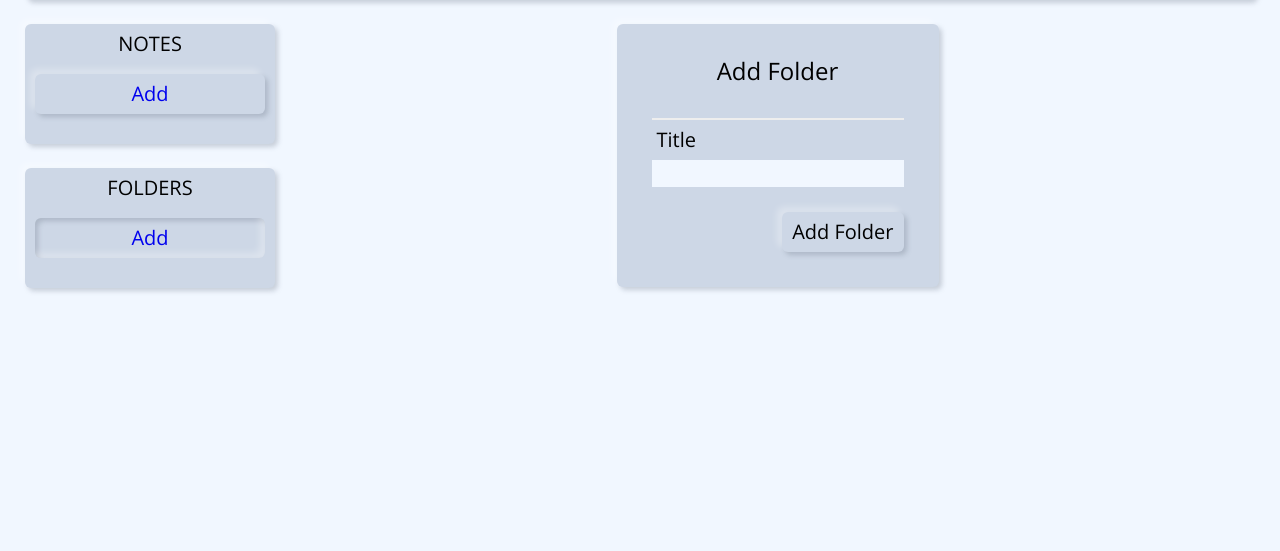
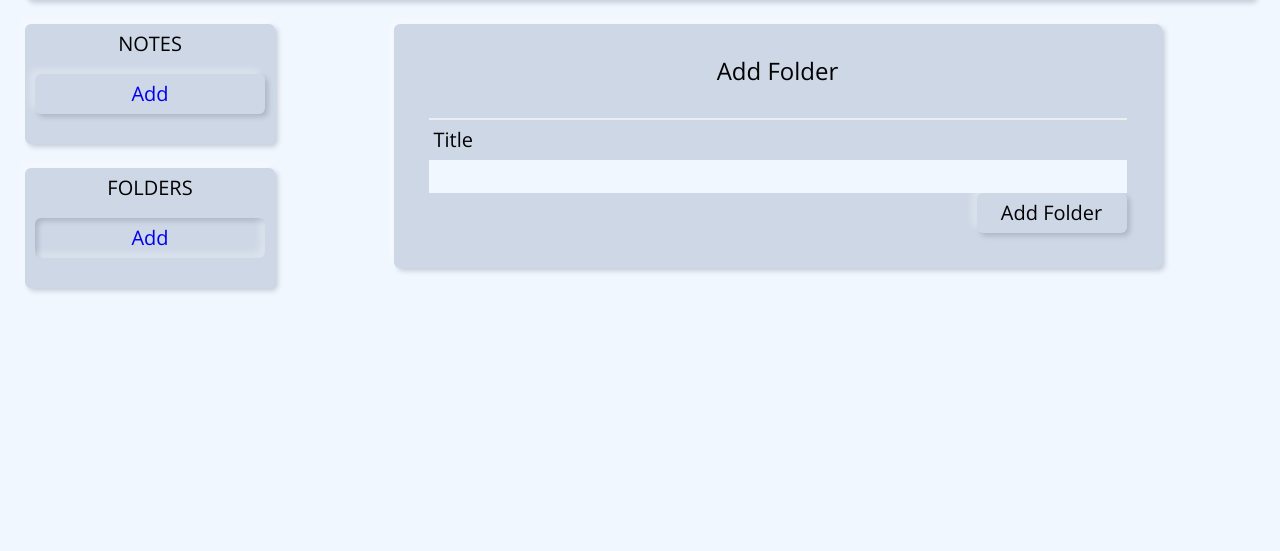
Before and after one commit to nero1933/WebNotes, a Django app: page /add_private_folder/ in a window 1280 px wide. Shown: the part 80-631 px from the top of the page. Run offline with Django 4.2, Linux system fonts and the light colour scheme; a user stored in the database is signed in; data comes from the database, SQL or seed files in the repository; both versions use the stored data as it was after the commit.

Commit message:
Add: CSS

```diff
--- a/notes/forms.py
+++ b/notes/forms.py
@@ -16,12 +16,12 @@ class SignInUserForm(UserCreationForm):
         fields = ['username', 'email', 'password1', 'password2']
 
 
-class AddPrivateNoteForm(forms.ModelForm):
+class PrivateNoteFormMixin(forms.ModelForm):
     def __init__(self, *args, **kwargs):
         self.request = kwargs.pop('request')
-        super(AddPrivateNoteForm, self).__init__(*args, **kwargs)
+        super(PrivateNoteFormMixin, self).__init__(*args, **kwargs)
         self.fields['folder'].queryset = Folder.objects.filter(user=self.request.user.id)
-        self.fields['folder'].empty_label = "Folder isn't selected"
+        self.fields['folder'].empty_label = "None"
 
     class Meta:
         model = Note
@@ -29,10 +29,44 @@ class AddPrivateNoteForm(forms.ModelForm):
         fields = '__all__'
         widgets = {
             'title': forms.TextInput(attrs={'class': 'form-input'}),
-            'content': forms.Textarea(attrs={'class': 'form-textarea', 'cols': 80, 'rows': 12}),
+            'content': forms.Textarea(attrs={'class': 'form-textarea'}),
             'folder': forms.Select(attrs={'class': 'form-select'})
         }
 
+# class AddPrivateNoteForm(forms.ModelForm, NoteFormMixin):
+#     def __init__(self, *args, **kwargs):
+#         self.request = kwargs.pop('request')
+#         super(AddPrivateNoteForm, self).__init__(*args, **kwargs)
+#         self.fields['folder'].queryset = Folder.objects.filter(user=self.request.user.id)
+#         self.fields['folder'].empty_label = "Folder isn't selected"
+#
+#     class Meta:
+#         model = Note
+#         exclude = ['user', 'slug']
+#         fields = '__all__'
+#         widgets = {
+#             'title': forms.TextInput(attrs={'class': 'form-input'}),
+#             'content': forms.Textarea(attrs={'class': 'form-textarea', 'cols': 80, 'rows': 12}),
+#             'folder': forms.Select(attrs={'class': 'form-select'})
+#         }
+#
+#
+# class UpdatePrivateNoteForm(forms.ModelForm):
+#     def __init__(self, *args, **kwargs):
+#         self.request = kwargs.pop('request')
+#         super(UpdatePrivateNoteForm, self).__init__(*args, **kwargs)
+#         self.fields['folder'].queryset = Folder.objects.filter(user=self.request.user.id)
+#         self.fields['folder'].empty_label = "Folder isn't selected"
+#
+#     class Meta:
+#         model = Note
+#         exclude = ['user', 'slug']
+#         fields = '__all__'
+#         widgets = {
+#             'title': forms.TextInput(attrs={'class': 'form-input'}),
+#             'content': forms.Textarea(attrs={'class': 'form-textarea', 'cols': 80, 'rows': 12}),
+#             'folder': forms.Select(attrs={'class': 'form-select'})
+#         }
 
 class AddFolderForm(forms.ModelForm):
     class Meta:
--- a/notes/static/notes/css/styles.css
+++ b/notes/static/notes/css/styles.css
@@ -52,13 +52,13 @@ a:hover {
 }
 
 .container-content {
-    /*width: 100%;*/
-    /*height: 100%;*/
+    width: 100%;
 
-    padding: 3vh 200px 3vh 200px;
+    padding: 3vh 6vh 3vh 6vh;
 
     display: flex;
     flex-direction: column;
+    align-items: center;
 }
 
 .container-pagination {
@@ -204,7 +204,8 @@ header li {
 /* content starts */
 
 .wrapper-content {
-    margin: 0 auto;
+    width: 100%;
+    max-width: 60vw;
 
     padding: 35px;
 
@@ -244,44 +245,68 @@ header li {
 
 /* content forms starts */
 
-/*.container-form {*/
-/*    width: 100%;*/
-/*}*/
+.form-input, .form-textarea, .form-select {
+    width: 100%;
 
-.form-input {
-    width: 100%;
+    padding: 3px;
 
     background: #f1f7ff;
     border: 0;
 }
 
-.form-textarea {
-    background: #f1f7ff;
-    border: 0;
-}
-
-/*.id_icon {*/
-/*    background: #f1f7ff;*/
-/*    border: 0;*/
-/*}*/
-
-.form-select{
-    padding: 5px;
-
-    background: #f1f7ff;
-    border: 0;
+.form-select {
+    width: 10vw;
 }
 
 /* content forms ends */
 
 /* content buttons starts */
 
+.wrapper-note-buttons {
+    width: 100%;
+    height: 100%;
+
+    display: flex;
+    flex-direction: column;
+    justify-content: center;
+    align-items: center;
+    text-align: center;
+
+}
+
+.note-button {
+    width: 80px;
+
+    margin: 5px;
+    padding: 3px;
+
+    display: inline-block;
+}
+
+.form-wrapper-buttons {
+    margin-top: 35px;
+
+    text-align: center;
+
+    /*display: flex;*/
+    /*justify-content: space-between;*/
+}
+
 .button-form {
-    margin-top: 25px;
-    float: right;
+    width: 150px;
     padding: 10px;
 
+    display: inline-block;
+
     border: none;
+}
+
+.button-form:first-child {
+    float: left;
+}
+
+.button-form:last-child {
+    float: right;
 }
 
 /* content buttons ends */
--- a/notes/templates/notes/add_private_note.html
+++ b/notes/templates/notes/add_private_note.html
@@ -11,7 +11,10 @@
                 <p class="content-label"><label for="{{ f.id_for_label }}">{{ f.label }}</label></p>
                 <p>{{ f }}</p>
             {% endfor %}
-            <button type="submit" class="item not-selected button-form">Add Note</button>
+            <div class="form-wrapper-buttons">
+                <button type="submit" class="item not-selected button-form">Add Note</button>
+            </div>
+
         </form>
     </div>
 {% endblock %}
--- a/notes/templates/notes/private_notes.html
+++ b/notes/templates/notes/private_notes.html
@@ -75,10 +75,10 @@
                     <p><img src="{{ note.icon }}" alt="icon"></p>
                     <p>{{ note.title }}</p>
                     <p>{{ note.content|truncatewords:25 }}</p>
-                    <div>
-                        <p><a href="{{ note.get_absolute_url }}">Reed all</a></p>
-                        <p><a href="{{ note.get_update_url }}">Change</a></p>
-                        <p><a href="{{ note.get_delete_url }}">Delete</a></p>
+                    <div class="wrapper-note-buttons">
+                        <p><a href="{{ note.get_absolute_url }}" class="item not-selected note-button">Reed all</a></p>
+                        <p><a href="{{ note.get_update_url }}" class="item not-selected note-button">Change</a></p>
+                        <p><a href="{{ note.get_delete_url }}" class="item not-selected note-button">Delete</a></p>
                     </div>
                 </div>
             {% endfor %}
--- a/notes/views.py
+++ b/notes/views.py
@@ -58,8 +58,9 @@ class ShowNote(LoginRequiredMixin, DataMixin, DetailView):
 
 
 class AddPrivateNote(LoginRequiredMixin, DataMixin, DataAssignMixin, CreateView):
-    form_class = AddPrivateNoteForm
+    form_class = PrivateNoteFormMixin
     template_name = 'notes/add_private_note.html'
+    context_object_name = 'note'
     success_url = reverse_lazy('private_notes')
     login_url = reverse_lazy('login')
 
@@ -79,8 +80,9 @@ class AddPrivateNote(LoginRequiredMixin, DataMixin, DataAssignMixin, CreateView)
 
 class UpdatePrivateNote(LoginRequiredMixin, DataMixin, UpdateView):
     model = Note
+    form_class = PrivateNoteFormMixin
     template_name = 'notes/update_private_note.html'
-    fields = ['title', 'content', 'icon', 'folder']
+    context_object_name = 'note'
     success_url = reverse_lazy('private_notes')
     login_url = reverse_lazy('login')
 
@@ -94,6 +96,11 @@ class UpdatePrivateNote(LoginRequiredMixin, DataMixin, UpdateView):
             return Note.objects.get(user=self.request.user.id, slug=self.kwargs.get('note_slug', None))
         except self.model.DoesNotExist:
             raise Http404("No such note")
+
+    def get_form_kwargs(self):
+        kwargs = super(UpdatePrivateNote, self).get_form_kwargs()
+        kwargs['request'] = self.request
+        return kwargs
 
 
 class DeletePrivateNote(LoginRequiredMixin, DataMixin, DeleteView):
```
Also changed, not shown: notes/templates/notes/update_private_note.html (+16 -4 lines), db.sqlite3.
